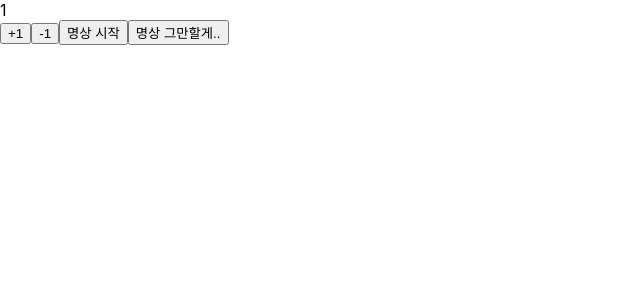
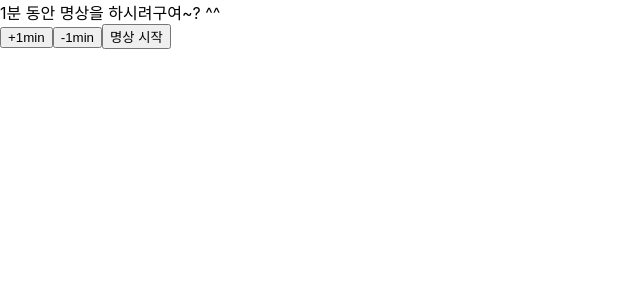
Before and after one commit to Empty-Car/Moonlight, a React (Create React App) app: page /meditation in a window 1280 px wide. Shown: the top 300 px of the page, without its empty margins (0-640 px from the left). Built offline with nearby package versions, Linux system fonts and the light colour scheme.

Commit message:
meditation timeset

```diff
--- a/src/component/Main/Main.js
+++ b/src/component/Main/Main.js
@@ -1,5 +1,17 @@
+import { useNavigate } from "react-router-dom";
+
 const Main = () => {
-  return <div>I'm Main</div>;
+  const navigate = useNavigate();
+
+  const onClickMeditation = () => {
+    navigate("meditation");
+  };
+
+  return (
+    <>
+      <button onClick={onClickMeditation}>명상하러 드가자~</button>
+    </>
+  );
 };
 
 export default Main;
--- a/src/component/Meditation/Meditation.js
+++ b/src/component/Meditation/Meditation.js
@@ -25,6 +25,10 @@ const breath = (max, min, name) => {
   intro();
 };
 
+const minuteToSec = (time) => {
+  return time * 60000;
+};
+
 const Meditation = () => {
   const [time, setTime] = useState(1);
   const [isStart, setIsStart] = useState(false);
@@ -39,13 +43,20 @@ const Meditation = () => {
 
   const onClickStart = () => {
     setIsStart(true);
+
+    setTimeout(() => {
+      onClickStop();
+    }, minuteToSec(time));
   };
 
   const onClickStop = () => {
     setIsStart(false);
+    gsap.killTweensOf("*");
   };
 
   useEffect(() => {
+    if (!isStart) return;
+
     breath(2, 1.1, ".ani");
     breath(1.8, 0.9, ".ani1");
     breath(1.6, 0.7, ".ani2");
@@ -53,14 +64,18 @@ const Meditation = () => {
 
   return (
     <>
-      <div>{time}</div>
-      <button onClick={time >= 10 ? undefined : onClickPlus}>+1</button>
-      <button onClick={time <= 1 ? undefined : onClickMinus}>-1</button>
-
-      <button onClick={onClickStart}>명상 시작</button>
-      <button onClick={onClickStop}>명상 그만할게..</button>
+      {!isStart && (
+        <>
+          <div>{time}분 동안 명상을 하시려구여~? ^^</div>
+          <button onClick={time >= 10 ? undefined : onClickPlus}>+1min</button>
+          <button onClick={time <= 1 ? undefined : onClickMinus}>-1min</button>
+          <button onClick={onClickStart}>명상 시작</button>
+        </>
+      )}
       {isStart && (
         <>
+          <button onClick={onClickStop}>명상 그만할게..</button>
+
           <BreathCircle className="ani" color="#EEDCC6"></BreathCircle>
           <BreathCircle className="ani1" color="#CAAE33"></BreathCircle>
           <BreathCircle className="ani2" color="#5B6A27"></BreathCircle>
```
